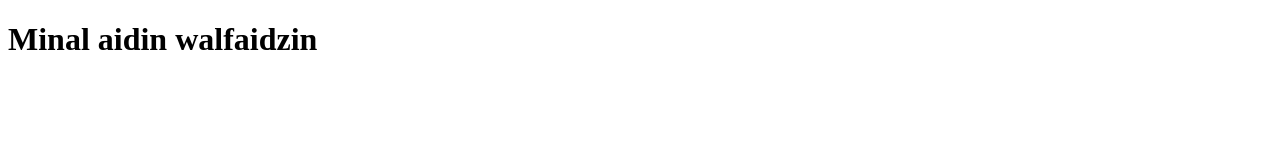
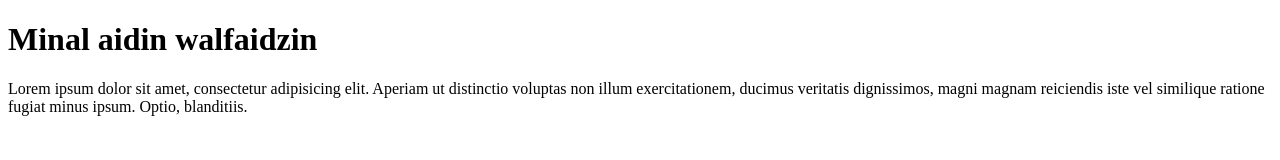
Before and after one commit to rzlwbo1/wpu-repo-test, a plain HTML site: page index.html in a window 1280 px wide. Drawn offline with Linux system fonts and the light colour scheme.

Commit message:
menambah baris lorem

```diff
--- a/index.html
+++ b/index.html
@@ -9,5 +9,7 @@
 
     <h1>Minal aidin walfaidzin</h1>
 
+    <p>Lorem ipsum dolor sit amet, consectetur adipisicing elit. Aperiam ut distinctio voluptas non illum exercitationem, ducimus veritatis dignissimos, magni magnam reiciendis iste vel similique ratione fugiat minus ipsum. Optio, blanditiis.</p>
+
 </body>
 </html>
```
